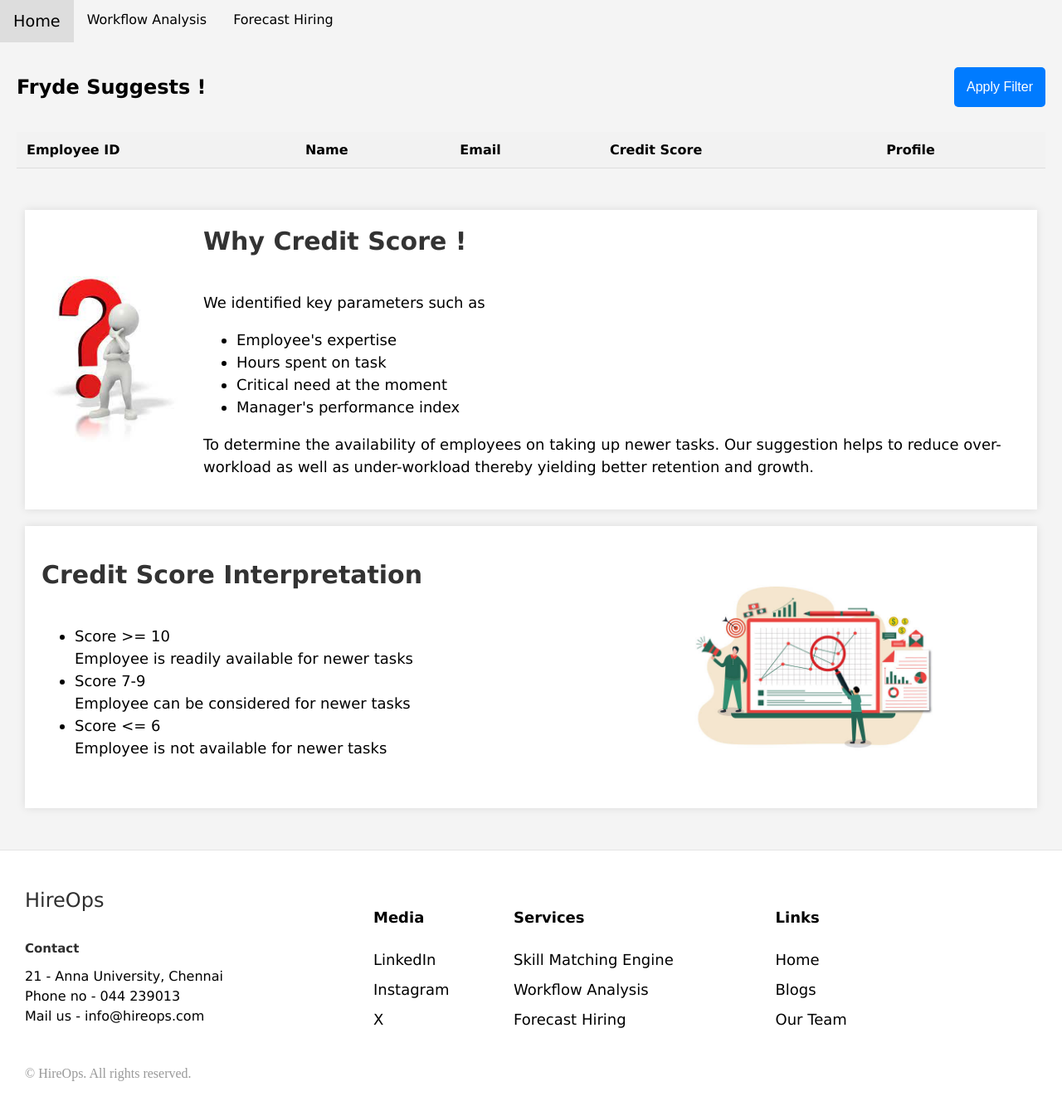
After one commit to MuraliB123/HireOps, a Flask app: page / in a window 1280 px wide. The commit adds this page. Shown: the whole page at 83% size. Run offline with Flask 3, Linux system fonts and the light colour scheme; lists and menus that the app fills with data are empty; parts of the project's set-up code (start-up, migrations or seed data) failed here and were passed over.

Commit message:
UI update

```diff
--- a/app.py
+++ b/app.py
@@ -13,9 +13,16 @@ Session = sessionmaker(bind=engine)
 app.config['SQLALCHEMY_DATABASE_URI'] = 'mysql://root:new_password@localhost/HIREOPS'
 app.config['SQLALCHEMY_TRACK_MODIFICATIONS'] = False
 app.config['MAX_CONTENT_LENGTH'] = 16 * 1024 * 1024
-from models import Employees,db,skills
+from models import Employees,db,skills,EmployeeDetails
 db.init_app(app)
 
+def fetch_employee_details(employee_ids):
+    employee_details = EmployeeDetails.query.filter(EmployeeDetails.EMPLOYEE_ID.in_(employee_ids)).all()
+    return employee_details
+
+@app.route('/')
+def  index():
+    return render_template('score.html')
 
 @app.route('/fryde', methods=['GET', 'POST'])
 def home():
@@ -33,8 +40,9 @@ def home():
         similar_employees = [(df['employee_id'][i], similarity) for i, similarity in enumerate(cosine_similarities) if similarity > 0.35]
         similar_employees = sorted(similar_employees, key=lambda x: x[1], reverse=True)
 
-
-        return render_template("module1.html", similar_employees=similar_employees)
+        similar_employee_ids = [emp_id for emp_id, _ in similar_employees]
+        similar_employee_details = fetch_employee_details(similar_employee_ids)
+        return render_template("score.html", similar_employee_details=similar_employee_details)
     else:
         return render_template("index.html")
 
--- /dev/null
+++ b/static/style_score.css
@@ -0,0 +1,234 @@
+h2, button {
+    display: inline-block;
+    vertical-align: middle;
+}
+    body {
+
+        margin: 0;
+        padding: 0;
+        background-color: #f4f4f4;
+    }
+    nav {
+        background-color: none;
+        overflow: hidden;
+    }
+   nav a {
+        float: left;
+        display: block;
+        color: black;
+        text-align: center;
+        padding: 14px 16px;
+        text-decoration: none;
+        font-family: Verdana, Geneva, Tahoma, sans-serif;
+    }
+  nav a:hover {
+        background-color: #ddd;
+        color: black;
+        font-size: larger;
+        transition: 0.6s;
+    }
+    .content {
+        padding:30px ;
+    }
+    .section {
+        display: flex;
+        justify-content: space-between;
+        align-items: center;
+        margin-bottom: 20px;
+        padding: 20px;
+        background-color: #fff;
+        box-shadow: 0 0 10px rgba(0, 0, 0, 0.1);
+    }
+   .section img {
+        width: 300px;
+        border-radius: 5px;
+        margin-right: 20px;
+    }
+    .section h2 {
+        margin-top: 0px;
+        color: #333;
+        font-size: 30px;
+        font-family:'Lucida Sans', 'Lucida Sans Regular', 'Lucida Grande', 'Lucida Sans Unicode', Geneva, Verdana, sans-serif;
+    }
+     #img2{
+        margin-right: 100px;
+     }
+    .section p , ul,span{
+        color: black;
+        font-size: 18px;
+        font-family: Verdana, Geneva, Tahoma, sans-serif;
+        line-height: 1.5;
+    }
+    .list {
+    margin: 20px;
+}
+
+table {
+    width: 100%;
+    border-collapse: collapse;
+    margin-top: 20px;
+}
+
+th, td {
+    padding: 12px;
+    text-align: left;
+    border-bottom: 1px solid #ddd;
+    font-family: Verdana, Geneva, Tahoma, sans-serif;
+}
+
+th {
+    background-color: #f2f2f2;
+}
+
+a {
+    color: #007BFF;
+    text-decoration: none;
+}
+.list h2{
+    font-family:Verdana, Geneva, Tahoma, sans-serif ;
+
+
+}
+button {
+    padding: 15px;
+    background-color: #007BFF;
+    color: #fff;
+    border: none;
+    border-radius: 5px;
+    margin-top: 10px;
+    cursor: pointer;
+    float: right;
+    font-size: 16px;
+}
+
+
+.footer {
+    display: flex;
+    flex-flow: row wrap;
+    padding: 30px 30px 20px 30px;
+    color: #2f2f2f;
+    background-color: #fff;
+    border-top: 1px solid #e5e5e5;
+  }
+
+  .footer > * {
+    flex:  1 100%;
+  }
+
+  .footer__addr {
+    margin-right: 1.25em;
+    margin-bottom: 2em;
+
+  }
+
+  .footer__logo {
+    font-family:Verdana, Geneva, Tahoma, sans-serif;
+    font-weight: 400;
+    font-size: 1.5rem;
+  }
+
+  .footer__addr h2 {
+    margin-top: 1.3em;
+    font-size: 15px;
+    font-family: 'Lucida Sans', 'Lucida Sans Regular', 'Lucida Grande', 'Lucida Sans Unicode', Geneva, Verdana, sans-serif;
+  }
+
+  .nav__title {
+
+    font-size: 18px;
+    font-family:Verdana, Geneva, Tahoma, sans-serif
+  }
+
+  .footer address {
+   font-style: normal;
+   font-family: Verdana, Geneva, Tahoma, sans-serif;
+    color: black;
+    line-height: 1.5;
+  }
+
+  .footer__btn {
+    display: flex;
+    align-items: center;
+    justify-content: center;
+    height: 36px;
+    max-width: max-content;
+    background-color: rgb(33, 33, 33, 0.07);
+    border-radius: 100px;
+    color: #2f2f2f;
+    line-height: 0;
+    margin: 0.6em 0;
+    font-size: 1rem;
+    padding: 0 1.3em;
+  }
+
+  .footer ul {
+    list-style: none;
+    padding-left: 0;
+  }
+
+  .footer li {
+    line-height: 2em;
+  }
+
+  .footer a {
+    text-decoration: none;
+  }
+
+  .footer__nav {
+    display: flex;
+    flex-flow: row wrap;
+
+  }
+
+  .footer__nav > * {
+    flex: 1 50%;
+    margin-right: 1.25em;
+  }
+
+  .nav__ul a {
+    color: black;
+  }
+
+  .nav__ul--extra {
+    column-count: 2;
+    column-gap: 1.25em;
+  }
+
+  .legal {
+    display: flex;
+    flex-wrap: wrap;
+    color: #999;
+  }
+
+  .legal__links {
+    display: flex;
+    align-items: center;
+  }
+
+  .heart {
+    color: #2f2f2f;
+  }
+
+  @media screen and (min-width: 24.375em) {
+    .legal .legal__links {
+      margin-left: auto;
+    }
+  }
+
+  @media screen and (min-width: 40.375em) {
+    .footer__nav > * {
+      flex: 1;
+    }
+
+    .nav__item--extra {
+      flex-grow: 2;
+    }
+
+    .footer__addr {
+      flex: 1 0px;
+    }
+
+    .footer__nav {
+      flex: 2 0px;
+    }
+  }
--- /dev/null
+++ b/templates/score.html
@@ -0,0 +1,144 @@
+<!DOCTYPE html>
+<html lang="en">
+<head>
+    <meta charset="UTF-8">
+    <meta name="viewport" content="width=device-width, initial-scale=1.0">
+    <title>Result page</title>
+    <link rel="stylesheet" href="static/style_score.css">
+
+</head>
+<body>
+
+
+    <nav>
+        <a href="#">Home</a>
+        <a href="#">Workflow Analysis</a>
+        <a href="#">Forecast Hiring</a>
+
+    </nav>
+
+    <div class="list">
+        <h2>Fryde Suggests !</h2> <button >Apply Filter</button>
+        <table>
+            <tr>
+                <th>Employee ID</th>
+                <th>Name</th>
+                <th>Email</th>
+                <th>Credit Score</th>
+                <th>Profile</th>
+            </tr>
+            {% for employee_details in similar_employee_details %}
+                <tr>
+                    <td>{{ employee_details.EMPLOYEE_ID }}</td>
+                    <td>{{ employee_details.EMPLOYEE_NAME }}</td>
+                    <td>{{ employee_details.MAIL }}</td>
+                    <td>{{ employee_details.CREDIT_SCORE }}</td>
+                    <td><a href="#">{{ employee_details.PROFILE }}</a></td>
+                </tr>
+            {% endfor %}
+        </table>
+    </div>
+
+      <div class="content">
+        <div class="section">
+            <img src="{{ url_for('static', filename='ponder.jpeg') }}" alt="Ponder Image" height="200px">
+            <div>
+                <h2>Why Credit Score !</h2>
+                <p>We identified key parameters such as
+                    <ul>
+                        <li>Employee's expertise</li>
+                        <li>Hours spent on task</li>
+                        <li>Critical need at the moment </li>
+                        <li> Manager's performance index</li>
+                    </ul>
+                  <span>  To determine the availability of employees on taking up newer tasks. Our suggestion helps to reduce over-workload as well as under-workload thereby yielding better retention and growth.</span>
+                </p>
+            </div>
+        </div>
+        <div class="section">
+            <div >
+                <h2>Credit Score Interpretation</h2>
+                 <ul>
+                    <li>Score >= 10 </li><span>Employee is readily available for newer tasks</span>
+                    <li>Score 7-9 </li><span>Employee can be considered for newer tasks</span>
+                    <li>Score <= 6</li><span>Employee is not available for newer tasks</span>
+                </ul>
+            </div>
+            <img src="{{ url_for('static', filename='image2.jpg') }}" alt="Ponder Image" height="300px" id="img2">
+        </div>
+    </div>
+    <footer class="footer">
+        <div class="footer__addr">
+          <h1 class="footer__logo">HireOps</h1>
+          <h2>Contact</h2>
+          <address>
+            21 - Anna University, Chennai<br>
+            Phone no - 044 239013<br>
+            Mail us - info@hireops.com
+          </address>
+        </div>
+        <ul class="footer__nav">
+          <li class="nav__item">
+            <h2 class="nav__title">Media</h2>
+            <ul class="nav__ul">
+              <li>
+                <a href="#">LinkedIn</a>
+              </li>
+
+              <li>
+                <a href="#">Instagram</a>
+              </li>
+
+              <li>
+                <a href="#">X</a>
+              </li>
+            </ul>
+          </li>
+
+          <li class="nav__item nav__item--extra">
+            <h2 class="nav__title">Services</h2>
+
+            <ul class="nav__ul ">
+              <li>
+                <a href="#">Skill Matching Engine</a>
+              </li>
+
+              <li>
+                <a href="#">Workflow Analysis</a>
+              </li>
+
+              <li>
+                <a href="#">Forecast Hiring</a>
+              </li>
+
+            </ul>
+          </li>
+          <li class="nav__item nav__item--extra">
+            <h2 class="nav__title">Links</h2>
+
+            <ul class="nav__ul ">
+              <li>
+                <a href="#">Home</a>
+              </li>
+
+              <li>
+                <a href="#">Blogs</a>
+              </li>
+
+              <li>
+                <a href="#">Our Team</a>
+              </li>
+
+            </ul>
+          </li>
+        </ul>
+
+        <div class="legal">
+          <p>&copy; HireOps. All rights reserved.</p>
+        </div>
+      </footer>
+
+
+
+</body>
+</html>
```
Also changed, not shown: models.py (+8 -0 lines), templates/module1.html (+9 -4 lines), static/image2.jpg (added), static/ponder.jpeg (added).
